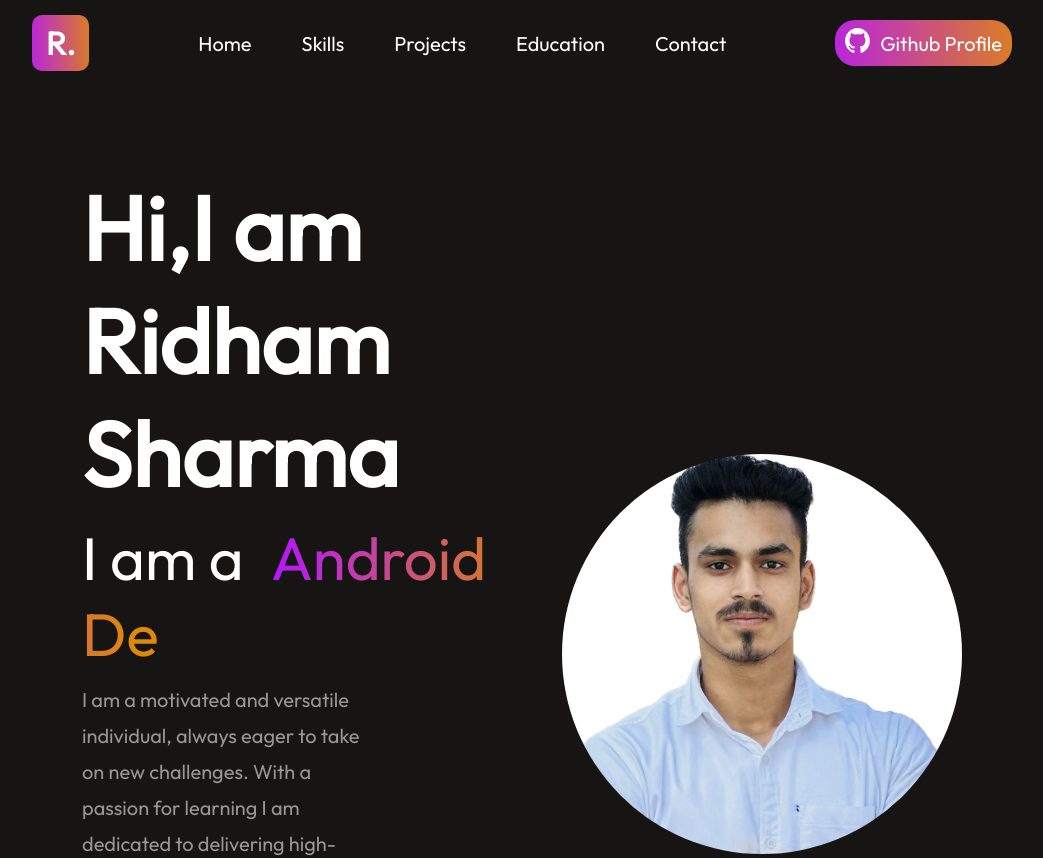
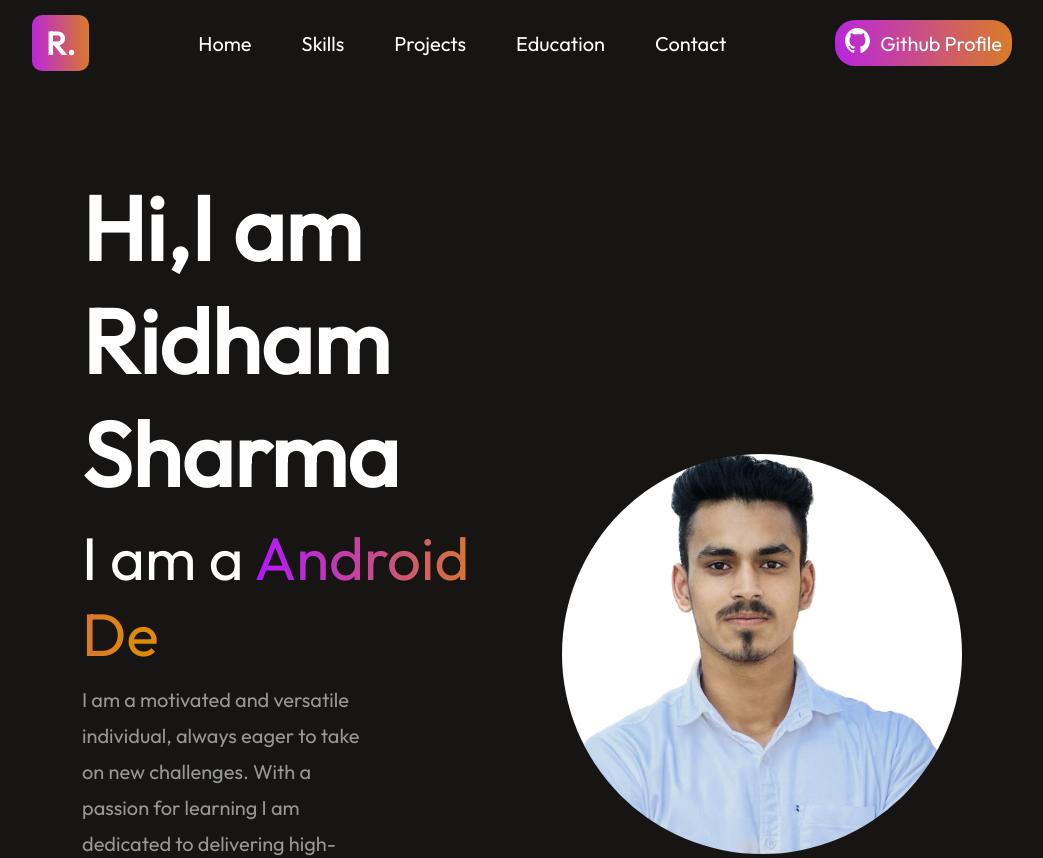
Before and after one commit to RidhamSharma781/Portfolio-ridham, a React (Vite) app: page / in a window 1280 px wide. Shown: the top 858 px of the page, without its empty margins (118-1161 px from the left). Built offline with nearby package versions, Linux system fonts and the light colour scheme.

Commit message:
first commit

```diff
--- a/src/Components/Hero/Hero.css
+++ b/src/Components/Hero/Hero.css
@@ -33,7 +33,7 @@
     display: flex;
 }
 .dynamic{
-    margin-left: 15px;
+    /* margin-left: 15px; */
     background: linear-gradient(270deg,#DF8908 10%, #B415FF 100%);
     background-clip: text;
     -webkit-background-clip: text;
@@ -54,6 +54,8 @@
     border-radius: 20px;
     padding: 10px 50px;
     transition: 0.5s;
+    /* box-shadow: rgb(31, 38, 52) 20px 20px 60px, rgb(31, 38, 52) -20px -20px 60px; */
+    transition: all 0.2s ease-in-out 0s !important;
 }
 .resume a{
     text-decoration: none;
```
